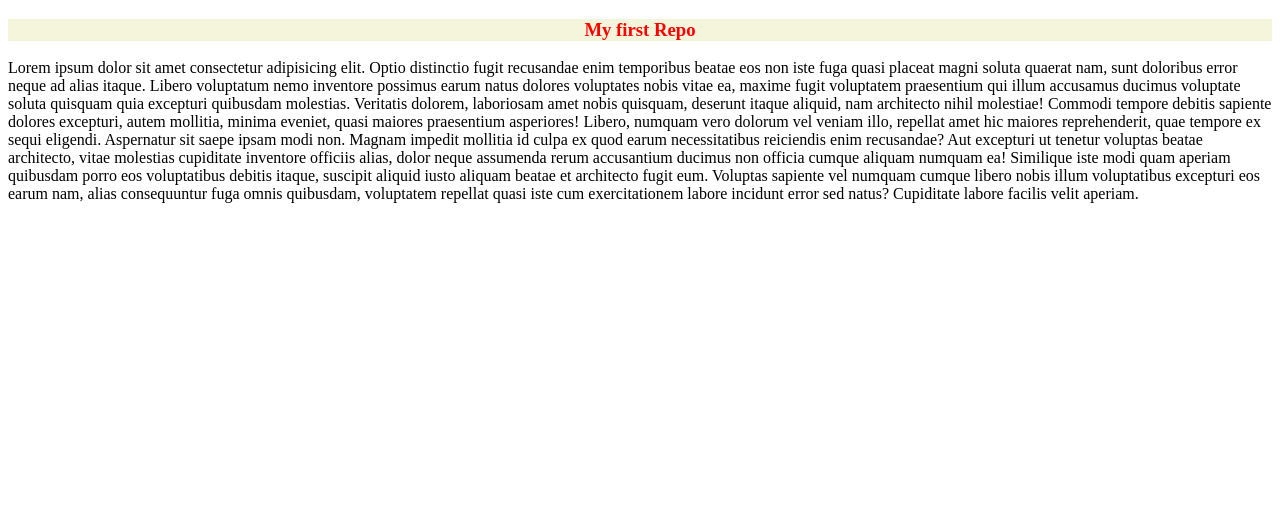
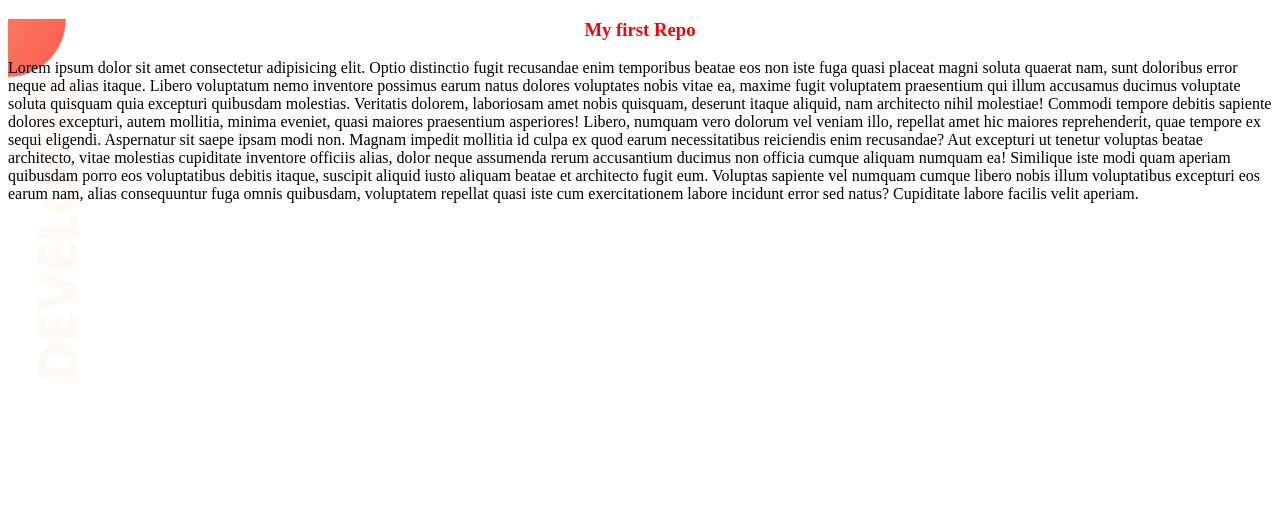
Before and after one commit to sabbir-offc/practise, a plain HTML site: page index.html in a window 1280 px wide. Drawn offline with Linux system fonts and the light colour scheme.

Commit message:
image added

```diff
--- a/styles/style.css
+++ b/styles/style.css
@@ -1,5 +1,10 @@
 h3{
-    background-color: beige;
+
     color: red;
     text-align: center;
 }
+div{
+    height: 500px;
+    background-image: url('../images/top-banner.png');
+    background-repeat: no-repeat;
+}
```
Also changed, not shown: index.html (+1 -1 lines), images/top-banner.png (added), 1 other file.
